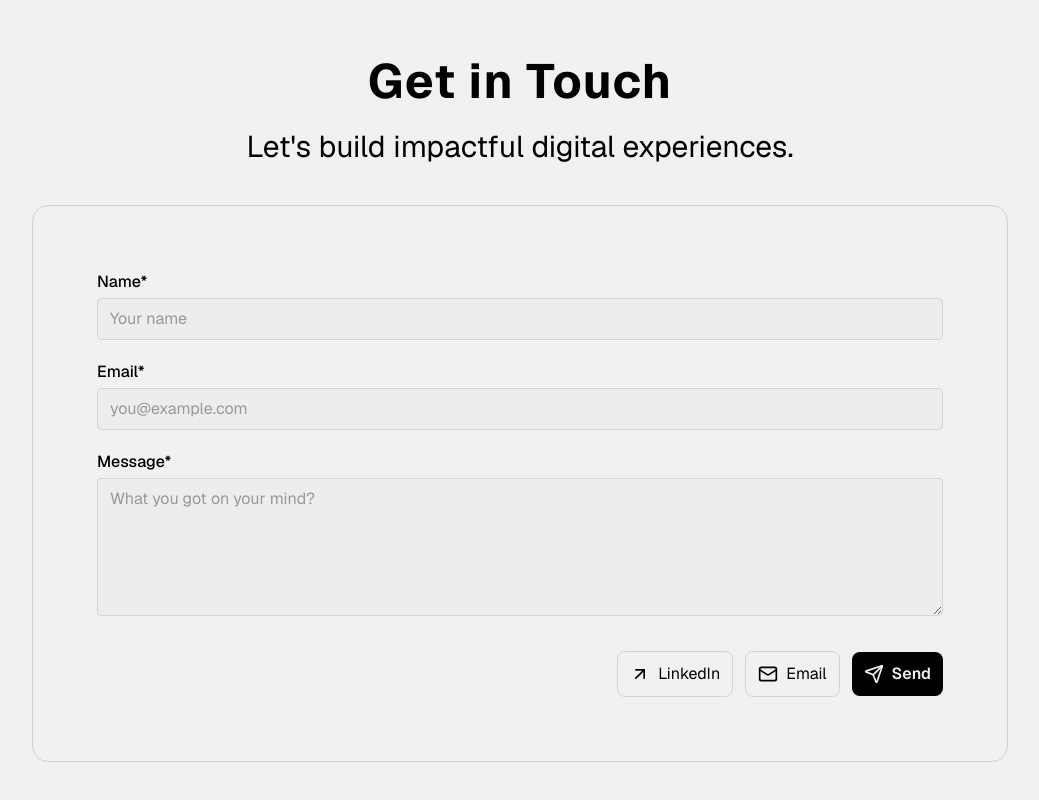
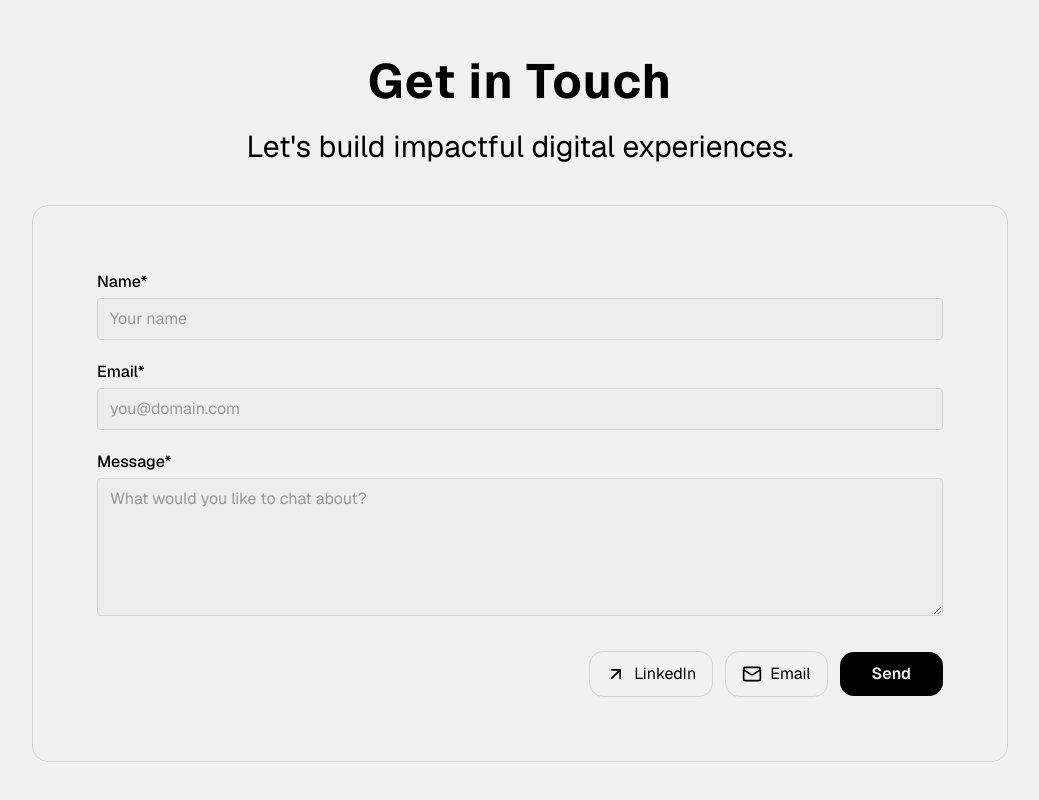
Before and after one commit to ChadProbert/chad-probert-portfolio, a Next.js app: page / in a window 1280 px wide. Shown: the part 3350-4150 px from the top of the page, without its empty margins (120-1159 px from the left). Built offline with nearby package versions, Linux system fonts and the light colour scheme.

Commit message:
Minor UI improvements

```diff
--- a/app/components/Contact.tsx
+++ b/app/components/Contact.tsx
@@ -2,7 +2,7 @@
 
 import { useState } from "react";
 import emailjs from "@emailjs/browser";
-import { Send, Mail, ArrowUpRight } from "lucide-react";
+import { Mail, ArrowUpRight } from "lucide-react";
 
 export const Contact = () => {
   const [loading, setLoading] = useState(false);
@@ -81,18 +81,6 @@ export const Contact = () => {
           Let&apos;s build impactful digital experiences.
         </p>
 
-        {status && (
-          <div
-            className={`justify-center flex mt-2 p-3 rounded-md mb-10 text-xl ${
-              status === "Message sent successfully! 🚀"
-                ? "bg-green-150 text-green-500"
-                : "bg-red-150 text-red-500"
-            } transition-all`}
-          >
-            {status}
-          </div>
-        )}
-
         <div className="mt-10 rounded-2xl border p-6 sm:p-16 border-neutral-300">
           <form onSubmit={sendEmail} className="space-y-5">
             <div>
@@ -116,7 +104,7 @@ export const Contact = () => {
                 id="email"
                 name="email"
                 type="email"
-                placeholder="you@example.com"
+                placeholder="you@domain.com"
                 className="w-full rounded border px-3 py-2 outline-none transition placeholder:text-muted-foreground/70 focus:ring-2 focus:ring-foreground/100 border-neutral-300 bg-[var(--input-background)]"
               />
             </div>
@@ -132,10 +120,22 @@ export const Contact = () => {
                 id="message"
                 name="message"
                 rows={5}
-                placeholder="What you got on your mind?"
+                placeholder="What would you like to chat about?"
                 className="w-full resize-y rounded border px-3 py-2 outline-none transition placeholder:text-muted-foreground/70 focus:ring-2 focus:ring-foreground/100 border-neutral-300 bg-[var(--input-background)]"
               />
             </div>
+
+            {status && (
+              <div
+                className={`justify-center flex mt-2 p-3 rounded-sm mb-5 text-lg border ${
+                  status === "Message sent successfully! 🚀"
+                    ? "bg-green-200 border-green-600 text-green-600"
+                    : "bg-red-200 border-red-600 text-red-600"
+                } transition-all`}
+              >
+                {status}
+              </div>
+            )}
 
             <div className="flex flex-col space-y-4 pt-2">
               <div className="flex items-center justify-end gap-3 flex-wrap max-[500px]:justify-center max-[405px]:gap-2">
@@ -143,23 +143,24 @@ export const Contact = () => {
                   href="https://www.linkedin.com/in/chad-probert-6421b321b/"
                   target="_blank"
                   rel="noreferrer"
-                  className="inline-flex items-center rounded-md border px-3 py-2.5 text-md transition hover:bg-foreground/5 border-neutral-300 max-[405px]:px-2 max-[405px]:py-2 max-[405px]:text-sm"
+                  className="inline-flex items-center rounded-xl border px-4 py-2.5 text-md transition hover:bg-foreground/5 border-neutral-300 max-[405px]:px-2 max-[405px]:py-2 max-[405px]:text-sm"
                 >
-                  <ArrowUpRight className="mr-2 h-5 w-5 text-black max-[405px]:mr-1.5 max-[405px]:h-4 max-[405px]:w-4" /> LinkedIn
+                  <ArrowUpRight className="mr-2 h-5 w-5 text-black max-[405px]:mr-1.5 max-[405px]:h-4 max-[405px]:w-4" />{" "}
+                  LinkedIn
                 </a>
                 <a
                   href="mailto:chadcprobert@gmail.com"
                   target="_blank"
                   rel="noreferrer"
-                  className="inline-flex items-center rounded-md border px-3 py-2.5 text-md transition hover:bg-foreground/5 border-neutral-300 max-[405px]:px-2 max-[405px]:py-2 max-[405px]:text-sm"
+                  className="inline-flex items-center rounded-xl border px-4 py-2.5 text-md transition hover:bg-foreground/5 border-neutral-300 max-[405px]:px-2 max-[405px]:py-2 max-[405px]:text-sm"
                 >
-                  <Mail className="mr-2 h-5 w-5 max-[405px]:mr-1.5 max-[405px]:h-4 max-[405px]:w-4" /> Email
+                  <Mail className="mr-2 h-5 w-5 max-[405px]:mr-1.5 max-[405px]:h-4 max-[405px]:w-4" />{" "}
+                  Email
                 </a>
                 <button
                   type="submit"
-                  className="cursor-pointer inline-flex items-center rounded-md bg-foreground px-3 py-2.5 text-md font-semibold text-background hover:opacity-90 transition-colours duration-400 border-neutral-300 max-[405px]:px-2 max-[405px]:py-2 max-[405px]:text-sm"
+                  className="cursor-pointer inline-flex items-center rounded-xl bg-foreground px-8 py-2.5 text-md font-semibold text-background hover:opacity-90 transition-colours duration-400 border-neutral-300 max-[405px]:px-5 max-[405px]:py-2 max-[405px]:text-sm"
                 >
-                  <Send className="mr-2 h-5 w-5 max-[405px]:mr-1.5 max-[405px]:h-4 max-[405px]:w-4" />{" "}
                   {loading ? "Sending..." : "Send"}
                 </button>
               </div>
```
